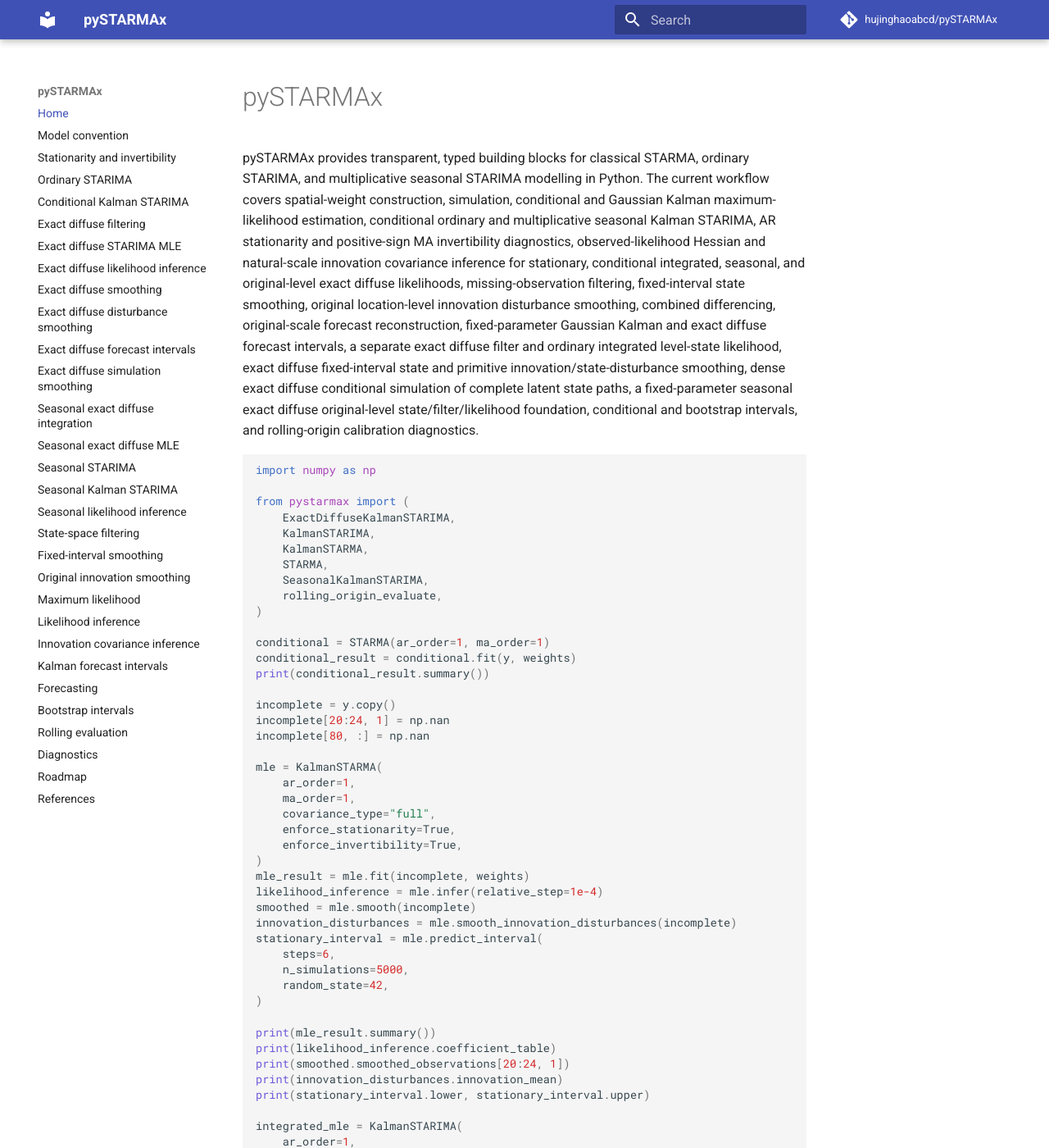
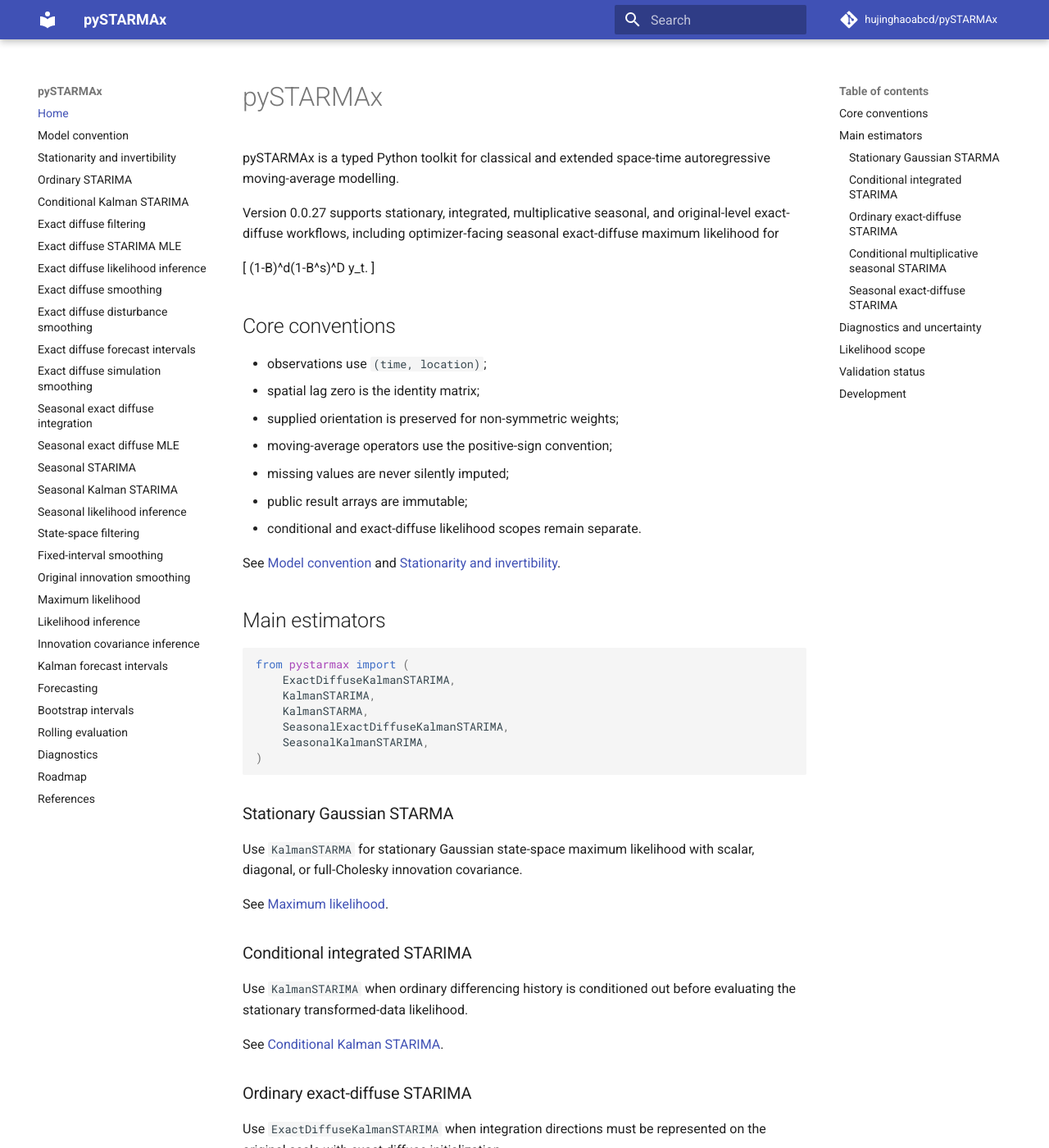
Before and after one commit to hujinghaoabcd/pySTARMAx, an MkDocs documentation site: the page built from docs/index.md, in a window 1280 px wide and 1400 px high. Shown: the whole window at 82% size. Built offline with MkDocs 1.6.1 and Material for MkDocs 9.7.7, drawn with Linux system fonts in a browser that asks for light colours; comment, search, counter and statistics services are not loaded; some of the changed text lies outside the part shown.

Commit message:
Rewrite documentation home for version 0.0.27

````diff
--- a/docs/index.md
+++ b/docs/index.md
@@ -1,215 +1,146 @@
 # pySTARMAx
 
-pySTARMAx provides transparent, typed building blocks for classical STARMA,
-ordinary STARIMA, and multiplicative seasonal STARIMA modelling in Python. The
-current workflow covers spatial-weight construction, simulation, conditional
-and Gaussian Kalman maximum-likelihood estimation, conditional ordinary and
-multiplicative seasonal Kalman STARIMA, AR stationarity and positive-sign MA
-invertibility diagnostics, observed-likelihood Hessian and natural-scale
-innovation covariance inference for stationary, conditional integrated,
-seasonal, and original-level exact diffuse likelihoods, missing-observation
-filtering, fixed-interval state smoothing, original location-level innovation
-disturbance smoothing, combined differencing, original-scale forecast
-reconstruction, fixed-parameter Gaussian Kalman and exact diffuse forecast
-intervals, a separate exact diffuse filter and ordinary integrated level-state
-likelihood, exact diffuse fixed-interval state and primitive
-innovation/state-disturbance smoothing, dense exact diffuse conditional
-simulation of complete latent state paths, a fixed-parameter seasonal exact diffuse
-original-level state/filter/likelihood foundation, conditional and bootstrap intervals,
-and rolling-origin calibration diagnostics.
+pySTARMAx is a typed Python toolkit for classical and extended space-time
+autoregressive moving-average modelling.
+
+Version 0.0.27 supports stationary, integrated, multiplicative seasonal, and
+original-level exact-diffuse workflows, including optimizer-facing seasonal
+exact-diffuse maximum likelihood for
+
+\[
+(1-B)^d(1-B^s)^D y_t.
+\]
+
+## Core conventions
+
+- observations use `(time, location)`;
+- spatial lag zero is the identity matrix;
+- supplied orientation is preserved for non-symmetric weights;
+- moving-average operators use the positive-sign convention;
+- missing values are never silently imputed;
+- public result arrays are immutable;
+- conditional and exact-diffuse likelihood scopes remain separate.
+
+See [Model convention](model.md) and
+[Stationarity and invertibility](admissibility.md).
+
+## Main estimators
 
 ```python
-import numpy as np
-
 from pystarmax import (
     ExactDiffuseKalmanSTARIMA,
     KalmanSTARIMA,
     KalmanSTARMA,
-    STARMA,
+    SeasonalExactDiffuseKalmanSTARIMA,
     SeasonalKalmanSTARIMA,
-    rolling_origin_evaluate,
 )
+```
 
-conditional = STARMA(ar_order=1, ma_order=1)
-conditional_result = conditional.fit(y, weights)
-print(conditional_result.summary())
+### Stationary Gaussian STARMA
 
-incomplete = y.copy()
-incomplete[20:24, 1] = np.nan
-incomplete[80, :] = np.nan
+Use `KalmanSTARMA` for stationary Gaussian state-space maximum likelihood with
+scalar, diagonal, or full-Cholesky innovation covariance.
 
-mle = KalmanSTARMA(
+See [Maximum likelihood](maximum_likelihood.md).
+
+### Conditional integrated STARIMA
+
+Use `KalmanSTARIMA` when ordinary differencing history is conditioned out before
+evaluating the stationary transformed-data likelihood.
+
+See [Conditional Kalman STARIMA](integrated_maximum_likelihood.md).
+
+### Ordinary exact-diffuse STARIMA
+
+Use `ExactDiffuseKalmanSTARIMA` when integration directions must be represented
+on the original scale with exact diffuse initialization.
+
+The ordinary fitted model includes smoothing, primitive disturbance smoothing,
+likelihood inference, forecast intervals, and conditional simulation smoothing.
+
+See:
+
+- [Exact diffuse filtering](exact_diffuse.md)
+- [Exact diffuse STARIMA MLE](exact_diffuse_mle.md)
+- [Exact diffuse smoothing](exact_diffuse_smoothing.md)
+- [Exact diffuse likelihood inference](exact_diffuse_inference.md)
+- [Exact diffuse forecast intervals](exact_diffuse_forecast_intervals.md)
+- [Exact diffuse simulation smoothing](exact_diffuse_simulation_smoothing.md)
+
+### Conditional multiplicative seasonal STARIMA
+
+Use `SeasonalKalmanSTARIMA` for the conditional transformed-data seasonal
+likelihood.
+
+See [Seasonal Kalman STARIMA](seasonal_maximum_likelihood.md).
+
+### Seasonal exact-diffuse STARIMA
+
+Use `SeasonalExactDiffuseKalmanSTARIMA` for optimizer-facing multiplicative
+seasonal estimation on original levels:
+
+```python
+model = SeasonalExactDiffuseKalmanSTARIMA(
     ar_order=1,
-    ma_order=1,
-    covariance_type="full",
-    enforce_stationarity=True,
-    enforce_invertibility=True,
-)
-mle_result = mle.fit(incomplete, weights)
-likelihood_inference = mle.infer(relative_step=1e-4)
-smoothed = mle.smooth(incomplete)
-innovation_disturbances = mle.smooth_innovation_disturbances(incomplete)
-stationary_interval = mle.predict_interval(
-    steps=6,
-    n_simulations=5000,
-    random_state=42,
-)
-
-print(mle_result.summary())
-print(likelihood_inference.coefficient_table)
-print(smoothed.smoothed_observations[20:24, 1])
-print(innovation_disturbances.innovation_mean)
-print(stationary_interval.lower, stationary_interval.upper)
-
-integrated_mle = KalmanSTARIMA(
-    ar_order=1,
-    integration_order=1,
-    ma_order=1,
-    covariance_type="full",
-)
-integrated_result = integrated_mle.fit(level_series, weights)
-integrated_interval = integrated_mle.predict_interval(
-    steps=6,
-    n_simulations=5000,
-    random_state=42,
-)
-print(integrated_result.summary())
-print(integrated_mle.predict(steps=6))
-print(integrated_interval.lower, integrated_interval.upper)
-
-exact_integrated_mle = ExactDiffuseKalmanSTARIMA(
-    ar_order=1,
-    integration_order=1,
-    ma_order=1,
-    covariance_type="full",
-)
-exact_integrated_result = exact_integrated_mle.fit(level_series, weights)
-exact_interval = exact_integrated_mle.predict_interval(
-    steps=6,
-    n_simulations=5000,
-    random_state=42,
-)
-exact_differenced_interval = exact_integrated_mle.predict_differenced_interval(
-    steps=6,
-    n_simulations=5000,
-    random_state=42,
-)
-exact_smoothed = exact_integrated_mle.smooth()
-exact_disturbances = exact_integrated_mle.smooth_innovation_disturbances()
-exact_paths = exact_integrated_mle.simulate_smoothing_paths(
-    n_simulations=2000,
-    random_state=42,
-)
-exact_inference = exact_integrated_mle.likelihood_inference()
-exact_natural = exact_inference.innovation_covariance_inference()
-print(exact_integrated_result.summary())
-print(exact_integrated_mle.predict(steps=6))
-print(exact_interval.lower, exact_interval.upper)
-print(exact_differenced_interval.lower, exact_differenced_interval.upper)
-print(exact_smoothed.smoothed_observations)
-print(exact_disturbances.innovation_mean)
-print(exact_paths.state_paths.shape)
-print(exact_inference.optimizer_table)
-print(exact_natural.table)
-
-seasonal_mle = SeasonalKalmanSTARIMA(
-    ar_order=1,
-    integration_order=1,
-    ma_order=1,
+    integration_order=0,
+    ma_order=0,
     seasonal_ar_order=1,
     seasonal_integration_order=1,
-    seasonal_ma_order=1,
-    seasonal_period=24,
-    covariance_type="full",
+    seasonal_ma_order=0,
+    seasonal_period=12,
+    covariance_type="scalar",
 )
-seasonal_result = seasonal_mle.fit(seasonal_levels, weights)
-seasonal_interval = seasonal_mle.predict_interval(
-    steps=24,
-    n_simulations=5000,
-    random_state=42,
-)
-print(seasonal_result.summary())
-print(seasonal_mle.admissibility().summary())
-print(seasonal_mle.predict(steps=24))
-print(seasonal_interval.lower, seasonal_interval.upper)
-
-evaluation = rolling_origin_evaluate(
-    lambda: STARMA(ar_order=1, ma_order=1),
-    y,
-    weights,
-    initial_window=120,
-    horizon=6,
-    step=6,
-    interval_kwargs={"n_simulations": 500},
-    random_state=42,
-)
-print(evaluation.metrics())
+result = model.fit(data, weights)
 ```
 
-See [Model convention](model.md) for the STARMA equation and data orientation,
-[Stationarity and invertibility](admissibility.md) for AR and inverse-MA
-companion diagnostics, [State-space filtering](state_space.md) for missing-data
-filtering, and [Fixed-interval smoothing](smoothing.md) for RTS state and
-state-disturbance moments.
+At each optimizer candidate the estimator expands the ordered ordinary and
+seasonal AR/MA factors, builds the stationary transformed state, constructs the
+seasonal original-level exact-diffuse state, and evaluates the exact-diffuse
+likelihood.
 
-[Original innovation smoothing](innovation_smoothing.md) documents the exact
-conditional-Gaussian transformation from `R @ eta_t` back to the original
-location-level innovation, including posterior covariance, rank-deficient
-process support, and selection-matrix null-space uncertainty.
+Expanded cross-lag matrices are deterministic and do not add free AIC/BIC
+parameters.
 
-[Maximum likelihood](maximum_likelihood.md),
-[Likelihood inference](likelihood_inference.md), and
-[Innovation covariance inference](covariance_inference.md) document stationary
-Gaussian estimation, observed-information curvature, and analytic delta-method
-transformation to natural variance and covariance elements.
+See:
 
-[Conditional integrated Kalman STARIMA](integrated_maximum_likelihood.md)
-documents ordinary differencing before the stationary likelihood, conditioning
-on the first `d` level rows, missing-value propagation, and the separation
-between transformed and recursively restored original scales.
+- [Seasonal exact diffuse integration](exact_seasonal_integrated.md)
+- [Seasonal exact diffuse MLE](seasonal_exact_diffuse_mle.md)
 
-[Exact diffuse filtering](exact_diffuse.md) documents the separate
-`P_* + kappa P_inf` covariance decomposition, sequential diffuse updates,
-missing-observation rank behavior, deterministic measurements, and ordinary
-integrated level-state construction. [Exact diffuse STARIMA maximum likelihood](exact_diffuse_mle.md)
-documents optimizer reconstruction on original levels. [Exact diffuse
-smoothing](exact_diffuse_smoothing.md) documents the backward `r`, `r_inf`,
-`N`, `N1`, and `N2` recursions and finite posterior state moments.
-[Exact diffuse disturbance smoothing](exact_diffuse_disturbance_smoothing.md)
-documents primitive innovation and state-equation disturbance posteriors from
-`Q R.T r_t` and `Q - Q R.T N_t R Q`, without fabricating diffuse lag-one
-autocovariance. [Exact diffuse likelihood inference](exact_diffuse_inference.md)
-documents original-level finite-difference curvature, strict singular-Hessian
-handling, and natural covariance delta inference. [Exact diffuse forecast
-intervals](exact_diffuse_forecast_intervals.md) documents terminal diffuse-rank
-resolution, direct augmented-state path simulation, original-level and highest-
-difference projections, and refusal of improper terminal posteriors. [Exact
-diffuse simulation smoothing](exact_diffuse_simulation_smoothing.md) documents
-flat diffuse-coordinate elimination, conditional Gaussian source sampling,
-complete state-path draws, and deterministic agreement with the information
-smoother. The conditional `KalmanSTARIMA` likelihood remains a separate API.
+## Diagnostics and uncertainty
 
-[Seasonal likelihood inference](seasonal_likelihood_inference.md) reuses the
-observed-information result contract for ordinary and seasonal factor
-parameters, rejects expanded-boundary stencil points, and enables natural
-innovation covariance delta-method inference with factor/covariance cross
-uncertainty.
+The package includes:
 
-[Seasonal STARIMA](seasonal.md) compares the conditional and Gaussian seasonal
-routes. [Multiplicative seasonal Kalman STARIMA](seasonal_maximum_likelihood.md)
-documents ordered matrix-polynomial expansion, arbitrary-lag companion states,
-factor parameter counting, combined ordinary-seasonal differencing, expanded
-stationarity/invertibility checks, and missing-data handling. Both likelihood
-wrappers remain conditional on the transformation history and are distinct from
-an exact diffuse integrated level-state likelihood.
+- STACF and STPACF diagnostics;
+- space-time portmanteau testing;
+- AR stationarity and inverse-MA invertibility diagnostics;
+- finite-difference observed-information inference;
+- natural innovation-covariance delta-method inference;
+- Gaussian, bootstrap, and exact-diffuse interval workflows;
+- rolling-origin calibration evaluation.
 
-[Gaussian Kalman forecast intervals](kalman_forecast_intervals.md) documents
-future-state simulation from the final filtered Gaussian posterior, future
-innovation draws, positive-semidefinite covariance handling, transformed-scale
-intervals, and pathwise ordinary-seasonal inverse differencing before
-original-scale quantiles.
+See [Diagnostics](diagnostics.md), [Likelihood inference](likelihood_inference.md),
+[Innovation covariance inference](covariance_inference.md), and
+[Rolling evaluation](evaluation.md).
 
-[Forecasting](forecasting.md), [Bootstrap intervals](bootstrap.md), and
-[Rolling evaluation](evaluation.md) cover conditional-model predictive
-uncertainty, parameter refitting, calibration, sharpness, and point-error
-assessment.
+## Likelihood scope
+
+Do not combine AIC or BIC from different likelihood conventions:
+
+- conditional transformed-data estimators remove or condition on differencing
+  history;
+- exact-diffuse estimators evaluate original observations while diffuse
+  directions are identified by the data.
+
+This boundary is part of the public API and test suite.
+
+## Validation status
+
+The 0.0.27 implementation is validated by 231 tests with 87.10% total branch
+coverage and 82.9% branch coverage for the new seasonal exact-diffuse MLE
+module. CI covers Ubuntu, Windows, and macOS on Python 3.11–3.14, strict MkDocs,
+formatting, linting, typing, reference regeneration, and package builds.
+
+## Development
+
+The active roadmap is documented in [Roadmap](roadmap.md). Detailed delivery
+inventory and immutable handoffs are maintained under `docs/development/`.
````
